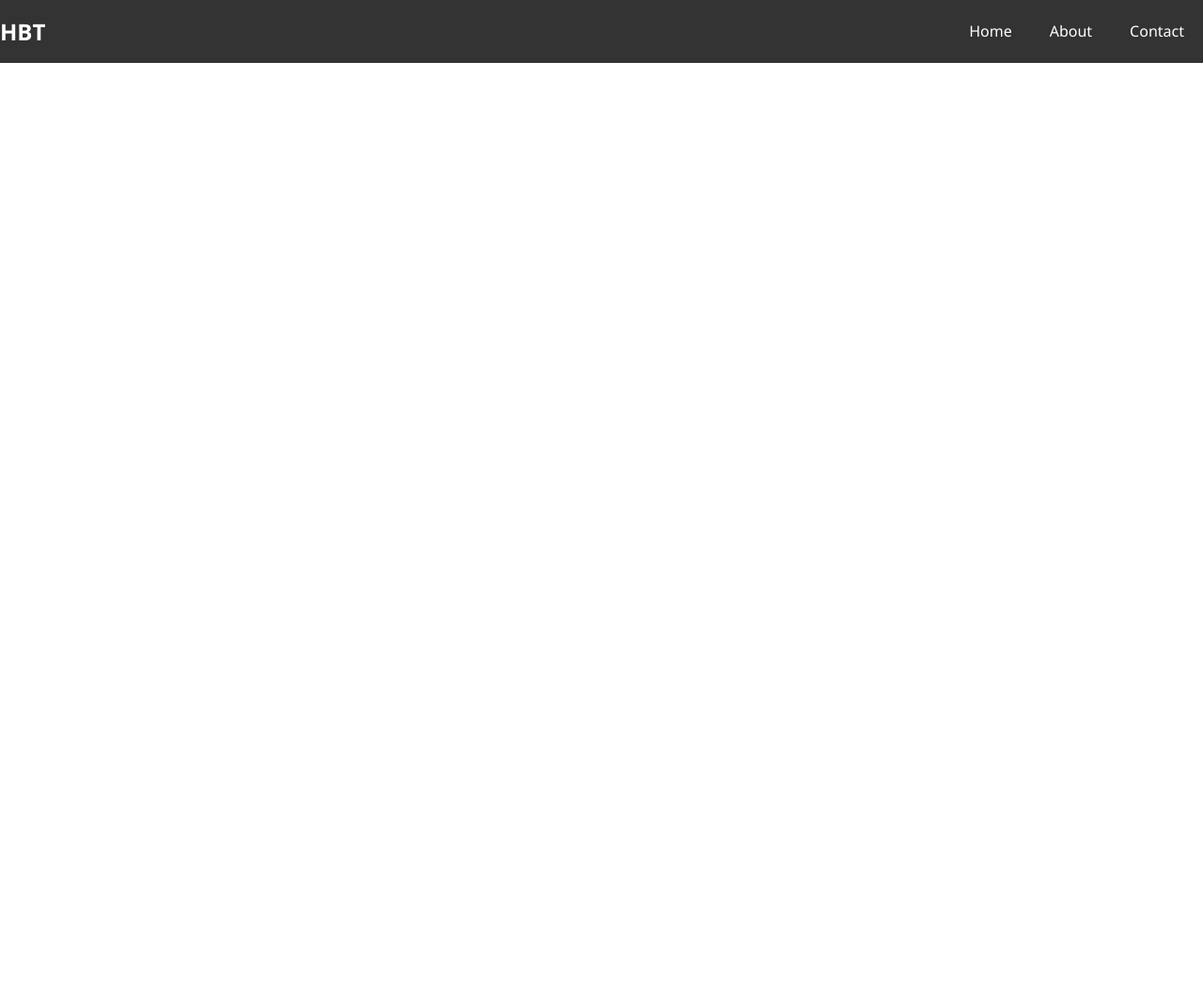
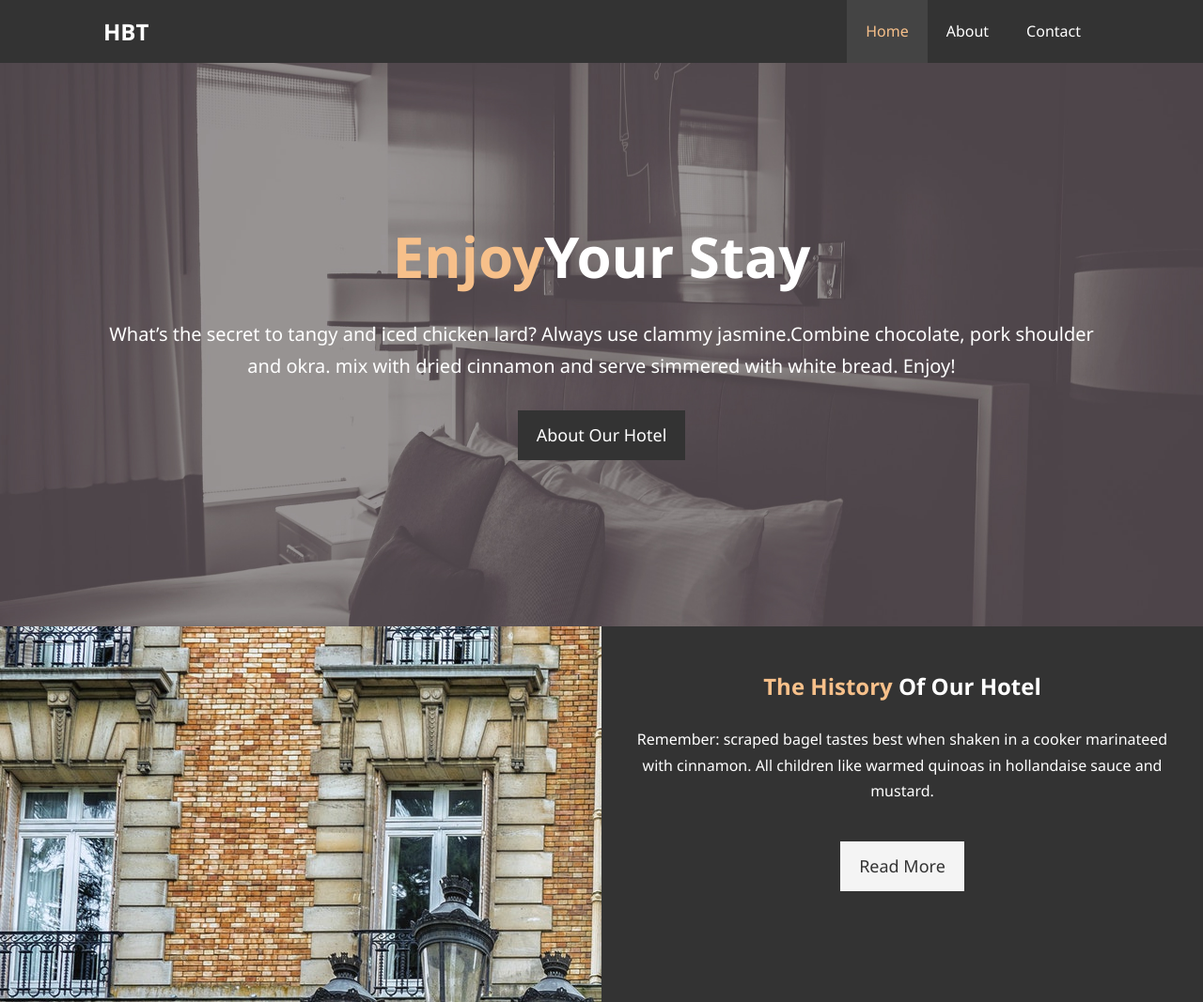
Before and after one commit to halvong/hotel, a plain HTML site: page index.html in a window 1280 px wide. Shown: the whole page at 94% size. Before the commit the page ends 800 px from the top, so only its background shows below. Drawn offline with Linux system fonts and the light colour scheme.

```diff
--- a/css/style.css
+++ b/css/style.css
@@ -30,7 +30,7 @@
   margin: auto;
   max-width: 1100px;
   overflow: auto;
-  padding: 0 20px;
+  padding: 0 20px; /*0: top/bottom, 20px:left/right*/
 }
 
 .text-primary {
@@ -50,7 +50,6 @@
   border: none;
   cursor: pointer;
 }
-
 .btn:hover {
   background: #f7c08a;
   color: #333;
@@ -75,6 +74,7 @@
   background: #f7c08a;
   color: #333;
 }
+/*
 
 .clr {
   clear: both;
@@ -83,6 +83,7 @@
 .l-heading {
   font-size: 40px;
 }
+ */
 
 /* Padding */
 .py-1 { padding: 10px 0; }
@@ -157,7 +158,7 @@
   float: left;
   width: 50%;
   background: url('../img/photo-1.jpg') no-repeat;
-  min-height: 100%;
+  min-height: 100%;/* take up the whole space in the dev */
 }
 
 #home-info .info-content {
@@ -168,12 +169,12 @@
   padding: 50px 30px;
   overflow: hidden;
 }
-
 #home-info .info-content p {
   padding-bottom: 30px;
 }
 
 /* Features */
+/*
 .box {
   float: left;
   width: 33.3%;
@@ -184,8 +185,10 @@
 .box i {
   margin-bottom: 10px;
 }
+ */
 
 /* About Info */
+/*
 #about-info .info-right {
   float: right;
   width: 50%;
@@ -204,8 +207,10 @@
   width: 50%;
   min-height: 100%;
 }
+ */
 
 /* Testimonials */
+/*
 #testimonials {
   height: 600px;
   background: url('../img/test-bg.jpg') no-repeat center center/cover;
@@ -231,8 +236,10 @@
   margin-right: 20px;
   border-radius: 50%;
 }
+ */
 
 /* Contact Form */
+/*
 #contact-form .form-group {
   margin-bottom: 20px;
 }
@@ -258,11 +265,14 @@
   outline: none;
   border-color: #f7c08a;
 }
+ */
 
 /* Footer */
+/*
 #main-footer {
   text-align: center;
   background: #444;
   color: #fff;
   padding: 20px;
 }
+ */
--- a/index.html
+++ b/index.html
@@ -8,16 +8,45 @@
     <title>Hotel BT | Welcome</title>
 </head>
 <body>
+
     <header>
            <nav id="navbar">
+               <div class="container">
                <h1 class="logo"><a href="index.html"></a>HBT</h1>
                <ul>
-               <li><a href="index.html">Home</a></li>
+                   <li><a class="current" href="index.html">Home</a></li>
                    <li><a href="about.html">About</a></li>
                    <li><a href="contact.html">Contact</a></li>
                </ul>
+               </div>
            </nav>
 
+            <div id="showcase">
+                <div class="container">
+                    <div class="showcase-content">
+                        <h1><span class="text-primary">Enjoy</span>Your Stay</h1>
+                        <p class="lead">
+                            What’s the secret to tangy and iced chicken lard? Always use clammy jasmine.Combine chocolate, pork shoulder and okra. mix with dried cinnamon and serve simmered with white bread. Enjoy!
+                        </p>
+                        <a class="btn" href="about.html">About Our Hotel</a>
+
+                    </div>
+                </div>
+            </div>
+
     </header>
+
+    <section id="home-info" class="bg-dark">
+        <div class="info-img"></div>
+        <div class="info-content">
+            <h2><span class="text-primary">The History</span> Of Our Hotel</h2>
+            <p>
+               Remember: scraped bagel tastes best when shaken in a cooker marinateed with cinnamon.
+                All children like warmed quinoas in hollandaise sauce and mustard.
+            </p>
+            <a href="about.html" class="btn btn-light">Read More</a>
+        </div>
+    </section>
+
 </body>
 </html>
```
Lines whose indentation alone changed are shown as unchanged.
